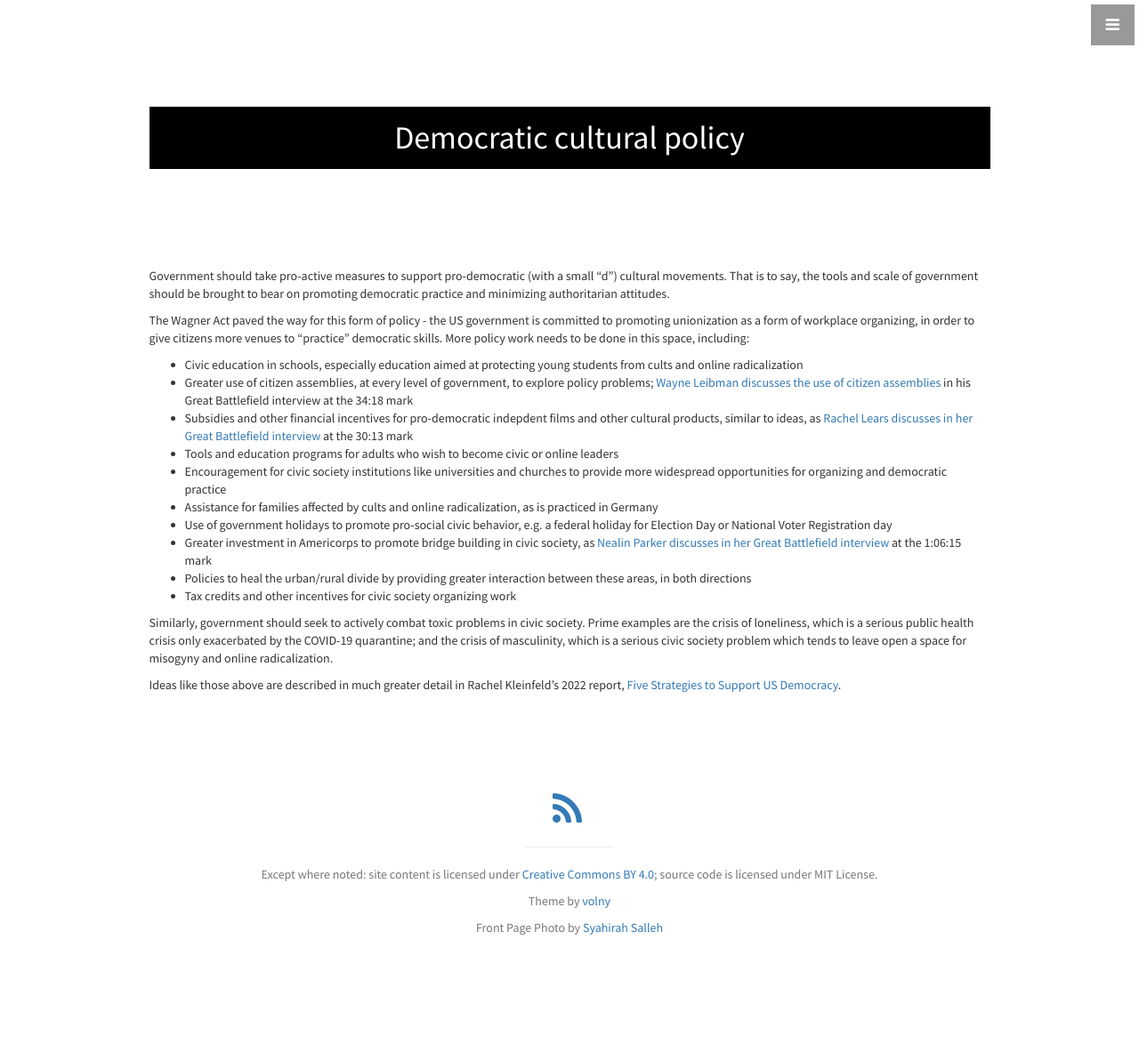
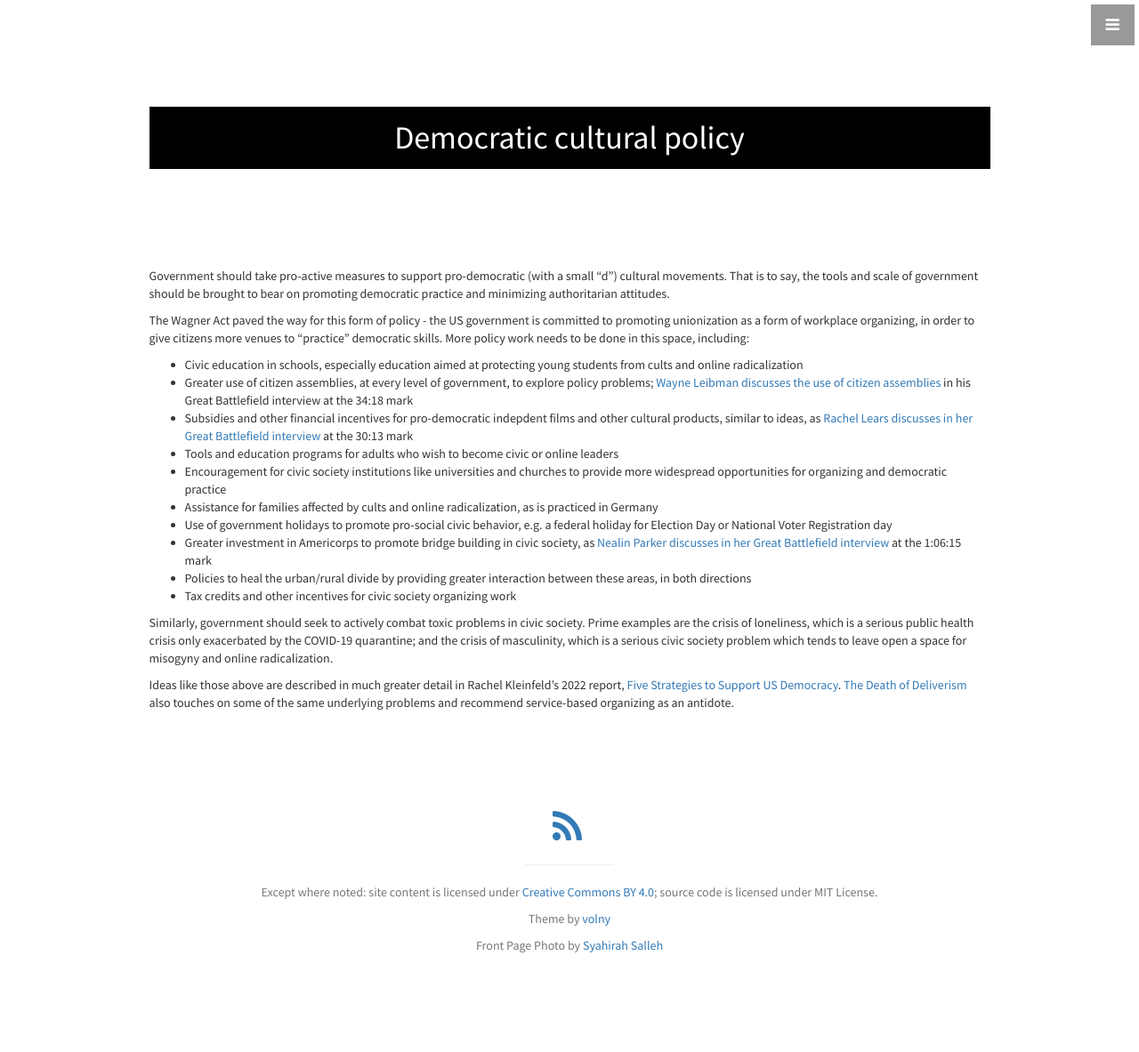
Before and after one commit to codehopelabs/codehopelabs.github.io, a Jekyll site: the page built from _ideas/democratic-cultural-policy.md, in a window 1280 px wide. Shown: the whole page at 89% size. Built offline with Jekyll 4.4.1, drawn with Linux system fonts in a browser that asks for light colours.

Commit message:
link to death of deliverism
Signed-off-by: Shai Sachs <shaisachs@gmail.com>

```diff
--- a/_ideas/democratic-cultural-policy.md
+++ b/_ideas/democratic-cultural-policy.md
@@ -20,4 +20,4 @@ The Wagner Act paved the way for this form of policy - the US government is comm
 
 Similarly, government should seek to actively combat toxic problems in civic society. Prime examples are the crisis of loneliness, which is a serious public health crisis only exacerbated by the COVID-19 quarantine; and the crisis of masculinity, which is a serious civic society problem which tends to leave open a space for misogyny and online radicalization.
 
-Ideas like those above are described in much greater detail in Rachel Kleinfeld's 2022 report, [Five Strategies to Support US Democracy](https://carnegieendowment.org/2022/09/15/five-strategies-to-support-u.s.-democracy-pub-87918).
+Ideas like those above are described in much greater detail in Rachel Kleinfeld's 2022 report, [Five Strategies to Support US Democracy](https://carnegieendowment.org/2022/09/15/five-strategies-to-support-u.s.-democracy-pub-87918). [The Death of Deliverism](https://democracyjournal.org/arguments/the-death-of-deliverism/) also touches on some of the same underlying problems and recommend service-based organizing as an antidote.
```
